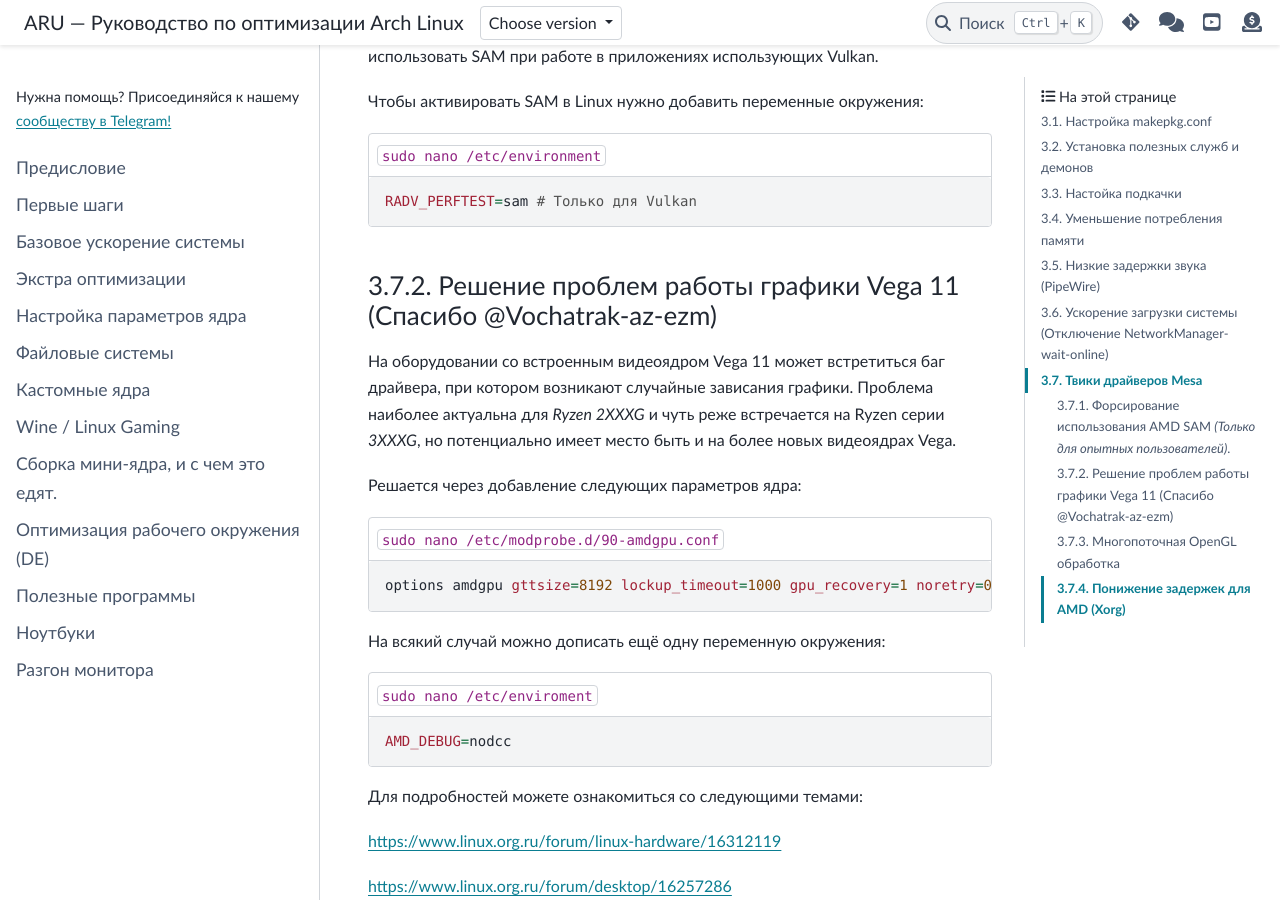
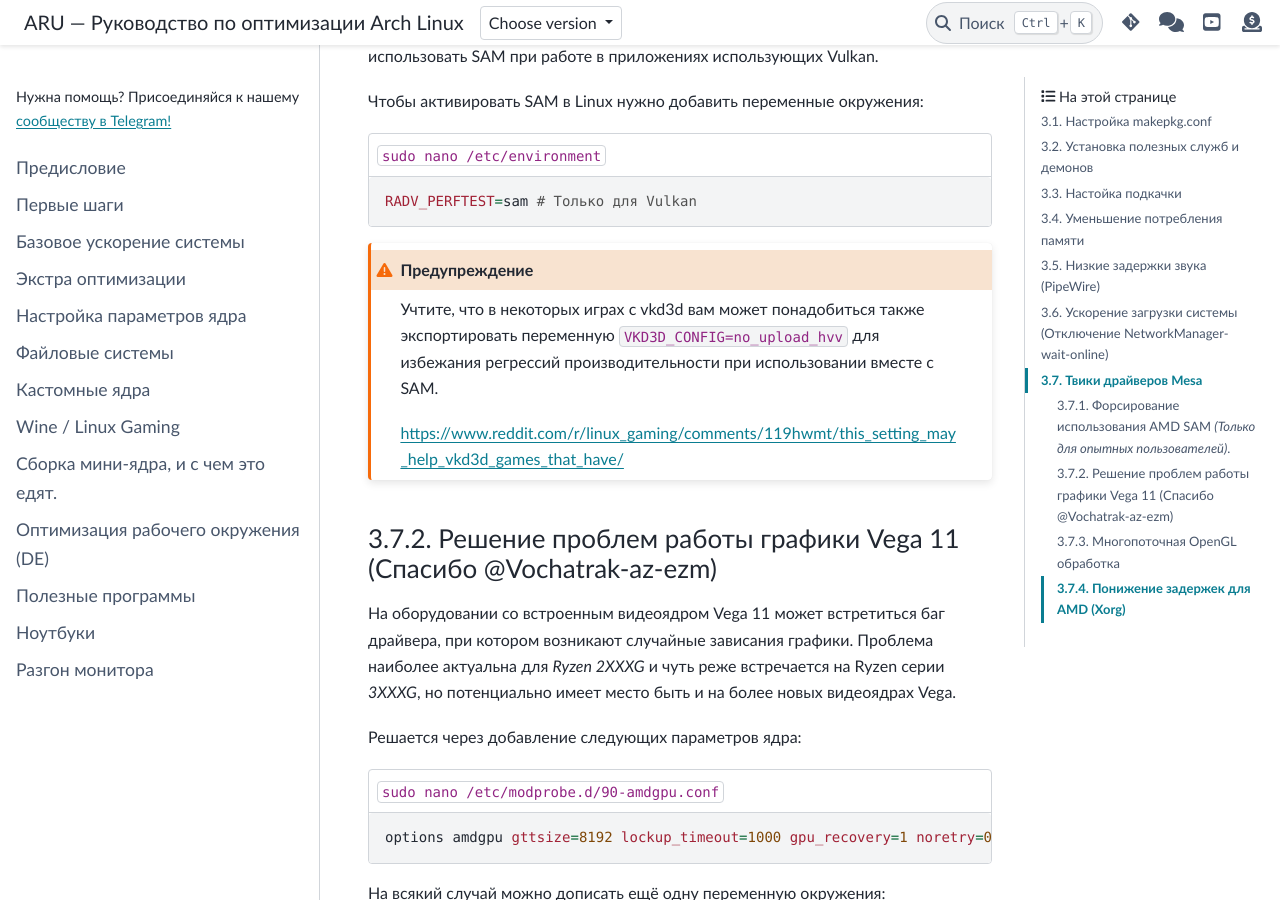
Before and after one commit to ventureoo/ARU, a Sphinx documentation site: the page built from docs/source/generic-system-acceleration.rst, in a window 1280 px wide and 900 px high, scrolled down 14023 px. Built offline with Sphinx 7.4.7 and the PyData theme 0.15.4, drawn with Linux system fonts in a browser that asks for light colours.

Commit message:
generic-system-acceleration: Add notice about SAM+VKD3D

```diff
--- a/docs/source/generic-system-acceleration.rst
+++ b/docs/source/generic-system-acceleration.rst
@@ -632,6 +632,13 @@ Vulkan.
 
    RADV_PERFTEST=sam # Только для Vulkan
 
+.. warning:: Учтите, что в некоторых играх с vkd3d вам может
+   понадобиться также экспортировать переменную
+   ``VKD3D_CONFIG=no_upload_hvv`` для избежания регрессий
+   производительности при использовании вместе с SAM.
+
+   https://www.reddit.com/r/linux_gaming/comments/119hwmt/this_setting_may_help_vkd3d_games_that_have/
+
 .. index:: amd, tweaks
 .. _bug_solution_for_vega:
 
```
